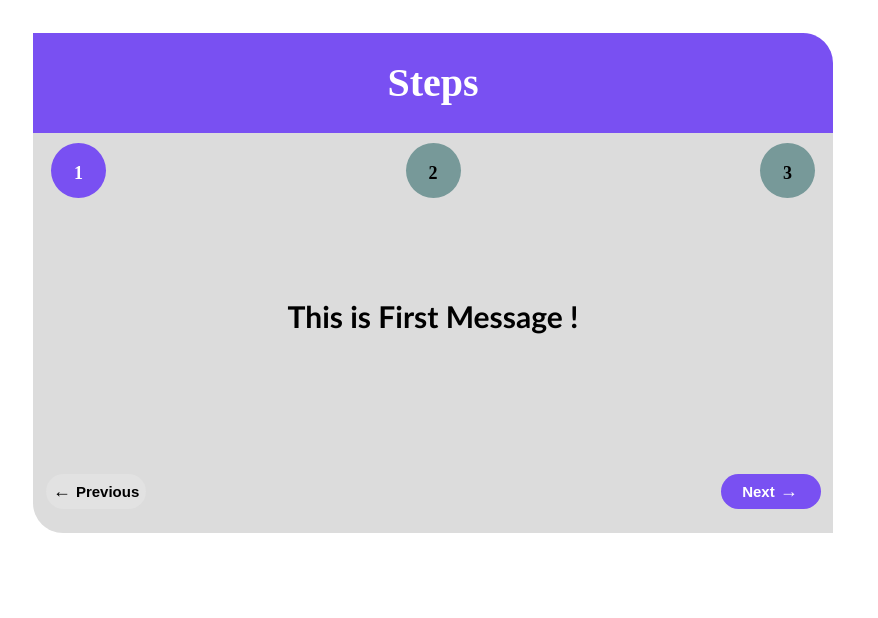
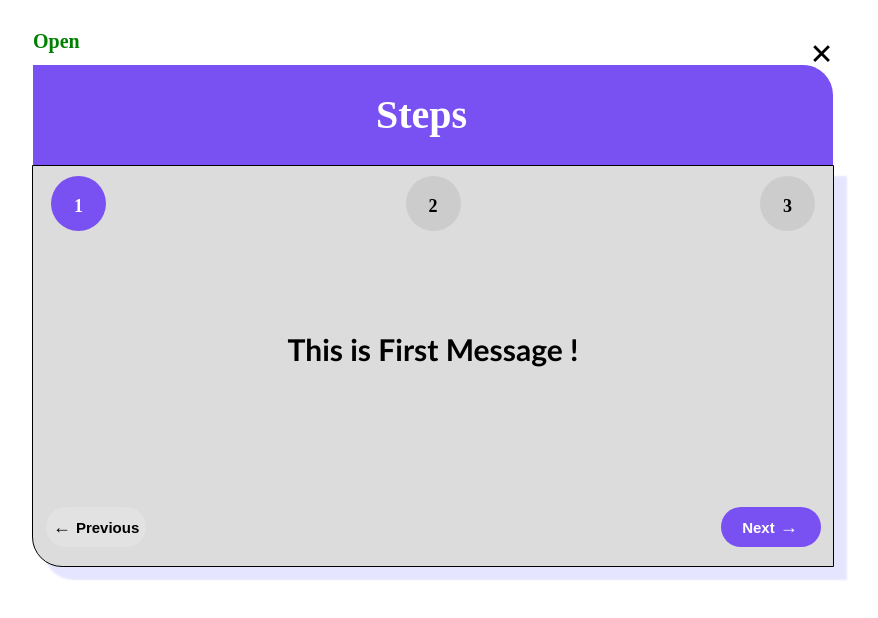
Before and after one commit to zsskar/steps, a React (Create React App) app: page / in a window 1280 px wide. Shown: the top 618 px of the page, without its empty margins (207-1085 px from the left). Built offline with nearby package versions, Linux system fonts and the light colour scheme.

Commit message:
changes in css file

```diff
--- a/src/App.css
+++ b/src/App.css
@@ -1,9 +1,19 @@
+.crossHeader{
+  width: 800px;
+  margin: auto;
+  height: 2px;
+  font-size: 20px;
+  margin-top: 30px;
+}
+.crossHeader span{
+  font-weight: bold;
+  font-size: 40px;
+}
 .header{
   background-color: rgb(121, 80, 242);
   width: 800px;
   height: 100px;
   margin: auto;
-  margin-top: 30px;
   border-top-right-radius: 30px;
 -moz-border-top-right-radius: 30px;
 }
@@ -19,6 +29,8 @@
   height: 400px;
   background-color: gainsboro;
   margin: auto;
+  border: 0.5px solid black;
+  box-shadow: 12px 12px 2px 1px rgba(0, 0, 255, .1);
 border-bottom-left-radius: 30px;
 -moz-border-bottom-left-radius: 30px;
 }
@@ -47,7 +59,7 @@ border-bottom-left-radius: 30px;
 
 .buttons button {
   width: 100px;
-  height: 35px;
+  height: 40px;
   font-weight: bold;
   font-size: 15px;
   line-height: 20px;
--- a/src/App.js
+++ b/src/App.js
@@ -10,36 +10,46 @@ function App() {
   ];
 
 
-  const [step,setStep] = useState(0);
+  const [step, setStep] = useState(0);
+  const [isOpen, setIsOpen] = useState(true);
 
-  function next(){
+  function next() {
     setStep(step + 1);
   }
 
-  function prev(){
+  function prev() {
     setStep(step - 1);
   }
 
+
   return (
+    <>
+      <div className='crossHeader'>
+        <b style={{color:isOpen ? 'green' : 'red'}}>{isOpen? 'Open': 'Closed'}</b><span style={{ float : 'right ',cursor : 'pointer' }} onClick={() => setIsOpen(!isOpen)}>&times;</span>
+      </div>
+
+      {isOpen && (
         <>
           <div className='header'>
             <h2 className='text'>Steps</h2>
-    </div>
-    <div className="steps">
+          </div><div className="steps">
             <div className="number">
-        <div style={step >=0 ? {backgroundColor: '#7950f2',color:'white'} :{backgroundColor: '#799', color:'black'}}>1</div>
-        <div style={step >=1 ? {backgroundColor: '#7950f2',color:'white'} :{backgroundColor: '#799',color:'black'}}>2</div>
-        <div style={step >=2 ? {backgroundColor: '#7950f2',color:'white'} :{backgroundColor: '#799',color:'black'}}>3</div>
+              <div style={step >= 0 ? { backgroundColor: '#7950f2', color: 'white' } : { backgroundColor: '#cccccc', color: 'black' }}>1</div>
+              <div style={step >= 1 ? { backgroundColor: '#7950f2', color: 'white' } : { backgroundColor: '#cccccc', color: 'black' }}>2</div>
+              <div style={step >= 2 ? { backgroundColor: '#7950f2', color: 'white' } : { backgroundColor: '#cccccc', color: 'black' }}>3</div>
             </div>
 
             <p className="message">{msgs[step]}</p>
 
             <div className="buttons">
-        <button style={step !==0 ? {backgroundColor: '#7950f2',color:'white'} :{color:'black'}} disabled={step === 0} onClick={prev}><span>&larr;</span> Previous</button>
-        <button style={step < msgs.length - 1 ? {backgroundColor: '#7950f2',color:'white'} :{color:'black',backgroundColor :'#cccccc'}} disabled={step === msgs.length - 1} onClick={next}>Next <span>&rarr;</span></button>
+              <button style={step !== 0 ? { backgroundColor: '#7950f2', color: 'white' } : { color: 'black' }} disabled={step === 0} onClick={prev}><span>&larr;</span> Previous</button>
+              <button style={step < msgs.length - 1 ? { backgroundColor: '#7950f2', color: 'white' } : { color: 'black', backgroundColor: '#cccccc' }} disabled={step === msgs.length - 1} onClick={next}>Next <span>&rarr;</span></button>
             </div>
           </div>
         </>
+      )}
+    </>
+
   );
 }
 
```
Lines whose indentation alone changed are shown as unchanged.
